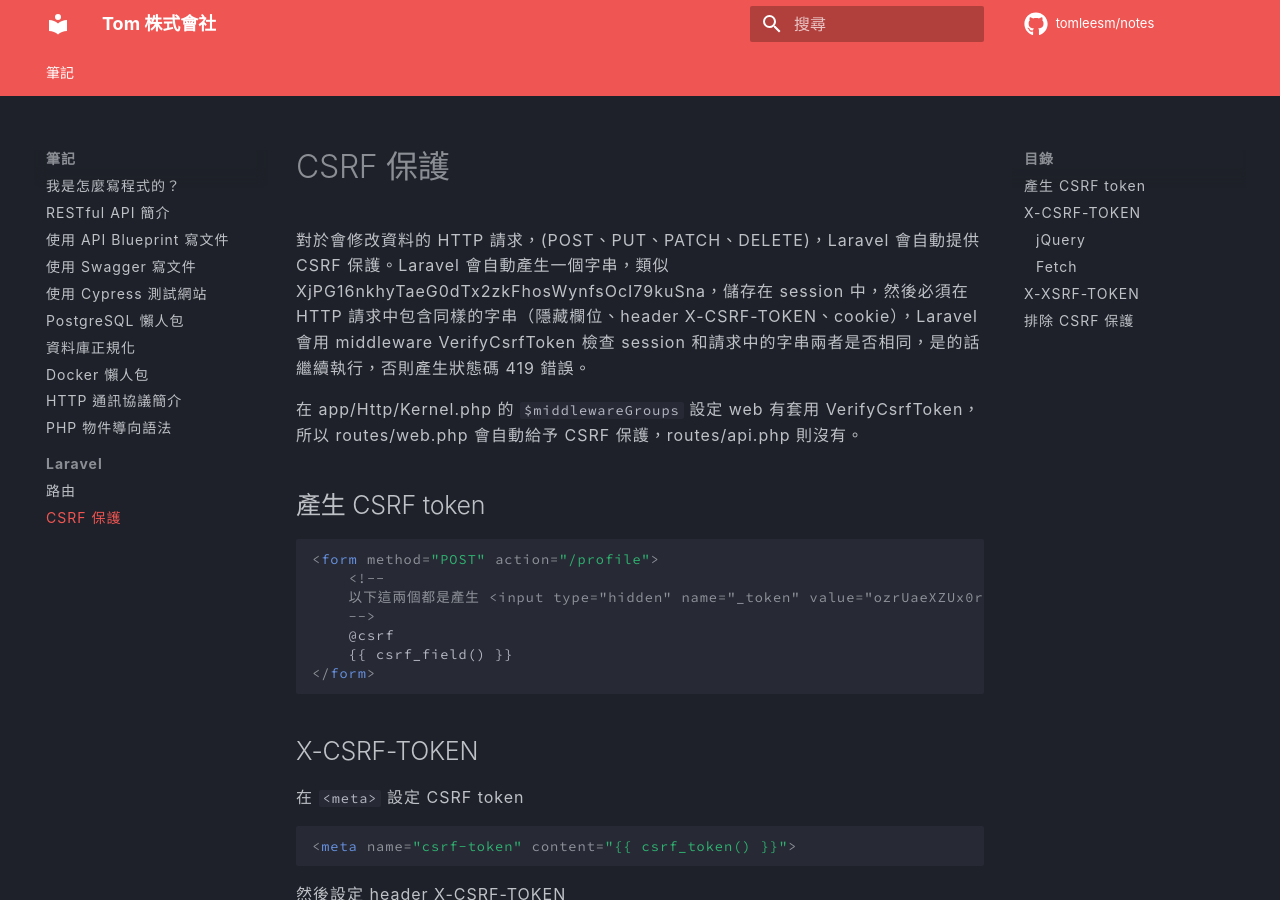
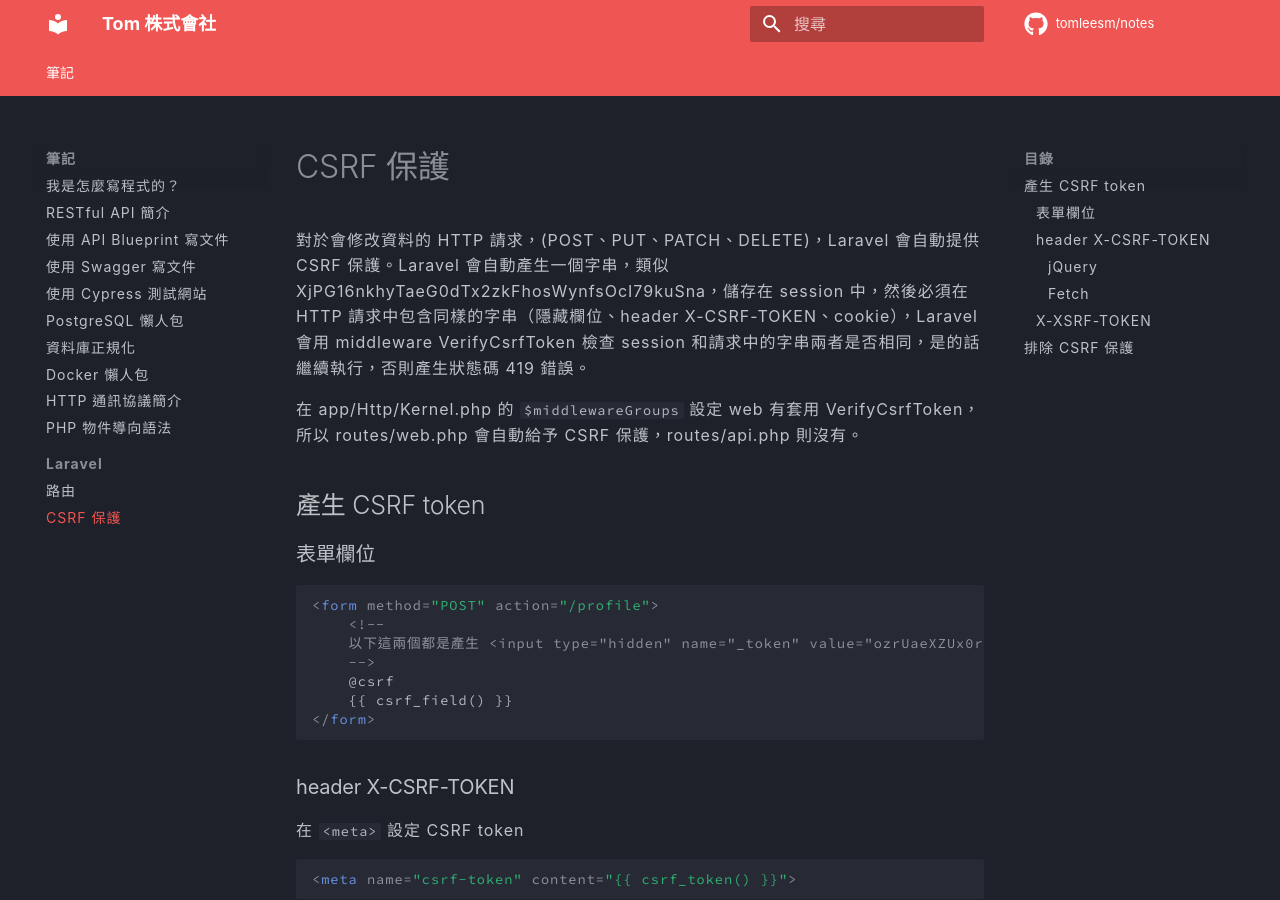
Before and after one commit to tomleesm/notes, an MkDocs documentation site: the page built from docs/laravel/csrf-protection.md, in a window 1280 px wide and 900 px high. Built offline with MkDocs 1.6.1 and Material for MkDocs 9.7.7, drawn with Linux system fonts in a browser that asks for light colours; comment, search, counter and statistics services are not loaded.

Commit message:
Laravel CSRF 保護：調整標題

````diff
--- a/docs/laravel/csrf-protection.md
+++ b/docs/laravel/csrf-protection.md
@@ -6,6 +6,7 @@
 
 ## 產生 CSRF token
 
+### 表單欄位
 ``` html
 <form method="POST" action="/profile">
     <!--
@@ -16,7 +17,7 @@
 </form>
 ```
 
-## X-CSRF-TOKEN
+### header X-CSRF-TOKEN
 
 在 `<meta>` 設定 CSRF token
 ``` html
@@ -25,7 +26,7 @@
 
 然後設定 header X-CSRF-TOKEN
 
-### jQuery
+#### jQuery
 
 ```javascript
 $.ajaxSetup({
@@ -45,7 +46,7 @@ $.ajax({
 });
 ```
 
-### Fetch
+#### Fetch
 
 路由設定
 ``` php
@@ -81,7 +82,7 @@ fetch('/ajax', {
 });
 ```
 
-## X-XSRF-TOKEN
+### X-XSRF-TOKEN
 
 把 CSRF token 儲存在名爲 `XSRF-TOKEN` 的 Cookie 中，可以用它來設定 HTTP request 的 header X-XSRF-TOKEN，也能有 CSRF 保護，如下所示。
 
````
